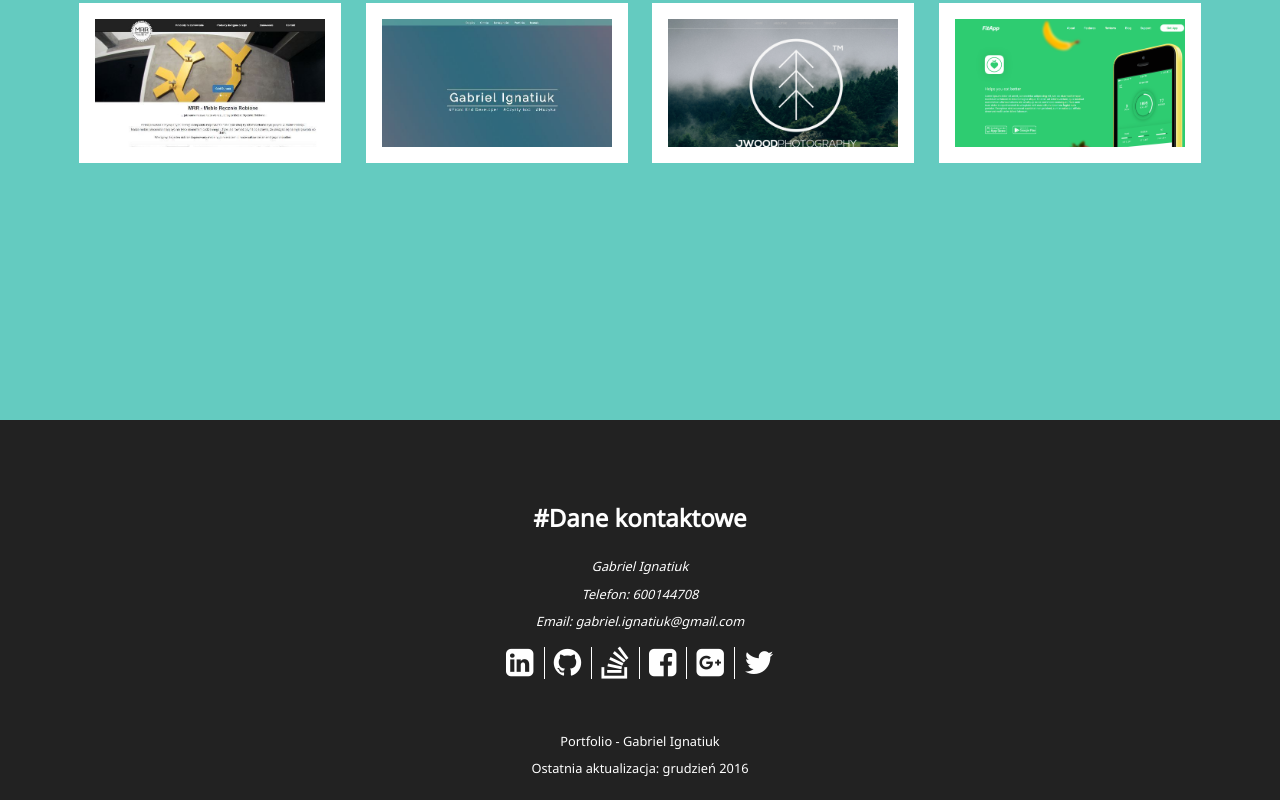
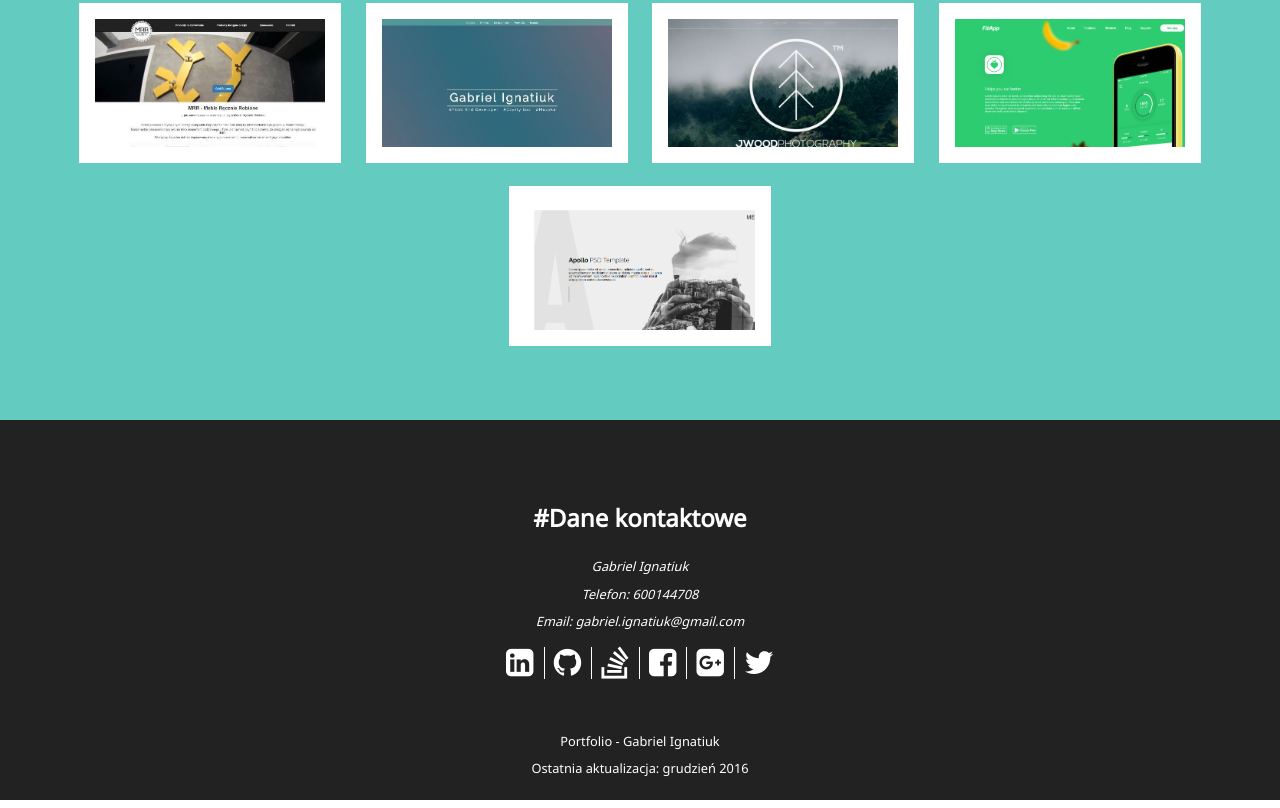
Before and after one commit to malikowy/portfolioV2mobile, a plain HTML site: page index.html in a window 1280 px wide. Shown: the part 1927-2735 px from the top of the page. Drawn offline with nearby package versions, Linux system fonts and the light colour scheme; a script that the page names is missing.

Commit message:
added next finished project to "Works" section

```diff
--- a/index.html
+++ b/index.html
@@ -169,6 +169,7 @@
                     <a href="https://github.com/malikowy/portfolio-page" target="_blank" title="Moja pierwsza strona portfolio" class="works-container_gallery rotate"><img src="./img/projects/portfolio.png" alt="My first portfolio page"></a>
                     <a href="https://github.com/malikowy/j_wood_free" target="_blank" title="Drugi projekt z psd" class="works-container_gallery rotate"><img src="./img/projects/jwood.png" alt="My second project PSD to HTML"></a>
                     <a href="https://github.com/malikowy/fitapp_page" target="_blank" title="Trzeci projekt z psd" class="works-container_gallery rotate"><img src="./img/projects/fitapp.png" alt="My third project PSD to HTML"></a>
+                    <a href="https://github.com/malikowy/apollo_page" target="_blank" title="Czwarty projekt z psd" class="works-container_gallery rotate"><img src="./img/projects/apollo.png" alt="My fourth project PSD to HTML"></a>
                 </div>
             </section>
             <footer class="contact" id="contact">
```
Also changed, not shown: img/projects/apollo.png (added).
